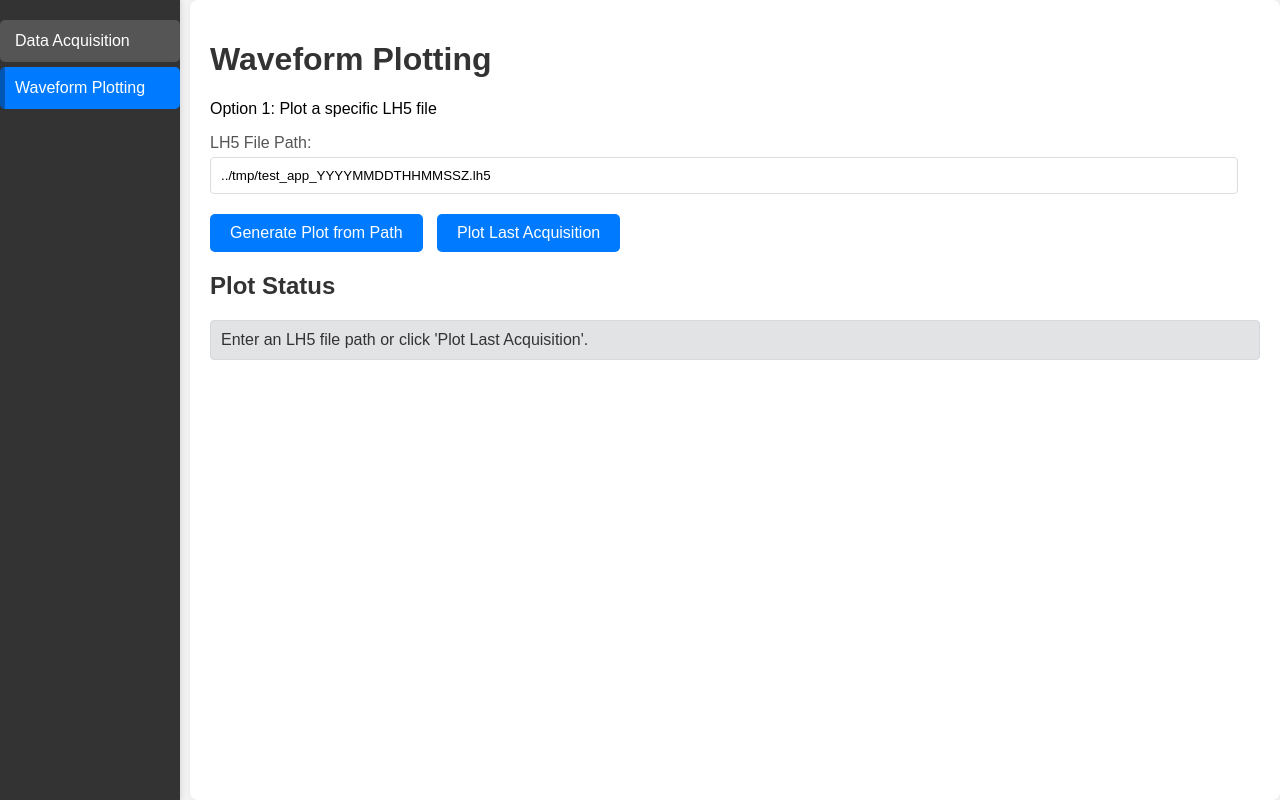
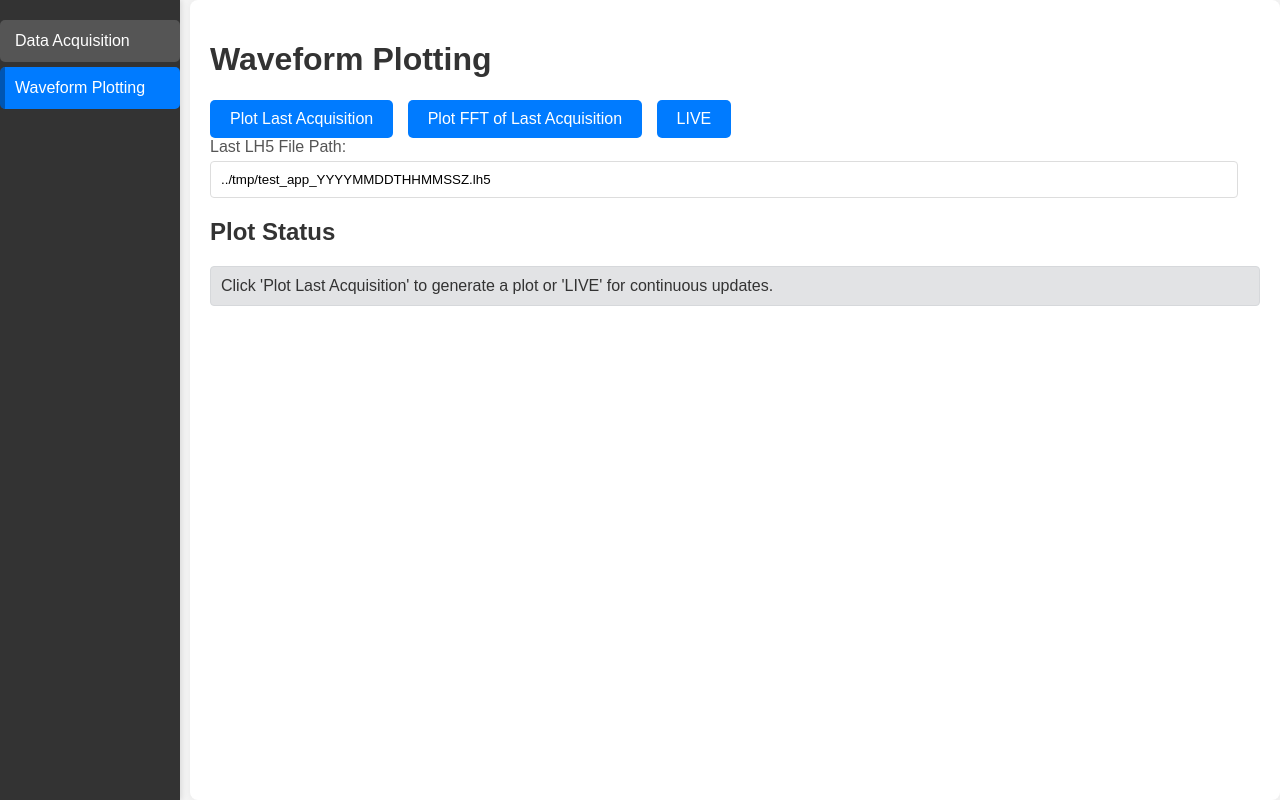
Before and after one commit to valerioda/pycaendaq, a Flask app: page / in a window 1280 px wide, after a click on "Waveform Plotting". Run offline with Flask 3, Linux system fonts and the light colour scheme.

Commit message:
app plot: live and fft

```diff
--- a/app.py
+++ b/app.py
@@ -6,13 +6,14 @@ import time
 import signal
 import re
 import io
-import logging # Import logging module
-from datetime import datetime # Import datetime for date-based log files
+import logging
+from datetime import datetime
 
 from flask import Flask, render_template, request, jsonify, Response, send_file
 import matplotlib.pyplot as plt
 import lgdo.lh5 as lh5
 import numpy as np
+from scipy.signal import periodogram
 
 
 app = Flask(__name__)
@@ -43,6 +44,7 @@ daq_process = None
 output_queue = queue.Queue() # This queue will now be fed by messages passed through the logger
 output_thread = None
 process_lock = threading.Lock()
+total_channels = 64
 
 # Global to store the base name of the last acquired file
 last_output_file_basename = None
@@ -262,6 +264,8 @@ def find_latest_lh5_file(base_path):
 def plot_waveforms():
     data = request.json
     lh5_file_param = data.get('lh5_file')
+    plot_last = data.get('plot_last', False)
+    plot_fft = data.get('plot_fft', False)
 
     resolved_lh5_file = None
 
@@ -271,7 +275,7 @@ def plot_waveforms():
             resolved_lh5_file = find_latest_lh5_file(last_output_file_basename)
             if not resolved_lh5_file:
                 app_logger.error(f"No recent LH5 file found matching '{last_output_file_basename}_YYYYMMDDTHHMMSSZ.lh5'.")
-                return jsonify({'status': 'error', 'message': f"No recent LH5 file found matching '{last_output_file_basename}_YYYYMMDDTHHMMSSZ.lh5'."}), 404
+                return jsonify({'status': 'error', 'message': f"No recent LH5 file found matching '{last_output_file_basename}_YYYYMMSSZ.lh5'."}), 404
             app_logger.info(f"Auto-discovered latest LH5 file: {resolved_lh5_file}")
         else:
             app_logger.error('No LH5 file path provided and no previous acquisition found to infer from.')
@@ -292,48 +296,97 @@ def plot_waveforms():
         channels = lh5.ls(abs_lh5_file)
 
         plot_channels = []
-        for i in range(64):
+        for i in range(total_channels):
             chn = f"ch{i:03d}"
             if chn in channels:
                 plot_channels.append(chn)
-            #if len(plot_channels) >= 6:
-            #    break
 
         if not plot_channels:
             app_logger.warning('No plotable channels found in the LH5 file.')
             return jsonify({'status': 'error', 'message': 'No plotable channels found in the LH5 file.'}), 400
 
-        fig, axes = plt.subplots(len(plot_channels) // 2 + (len(plot_channels) % 2 > 0), 2, figsize=(16, 6 * (len(plot_channels) // 2 + (len(plot_channels) % 2 > 0))))
+        ncols = 4
+        nrows = len(plot_channels) // ncols + (len(plot_channels) % ncols > 0)
+
+        fig, axes = plt.subplots(nrows, ncols, figsize=(24, 6 * nrows))
         axes_flat = axes.flatten()
 
         for idx, chn in enumerate(plot_channels):
             ax = axes_flat[idx]
             try:
-                raw_data = lh5.read(f"{chn}/raw", abs_lh5_file, n_rows=10)
+                if plot_fft:
+                    raw_data = lh5.read(f"{chn}/raw", abs_lh5_file, n_rows=500)
+                    if raw_data is None or not hasattr(raw_data, 'waveform') or raw_data.waveform is None:
+                        ax.set_title(f"{chn} (No WFs)")
+                        continue
+                    wfs = raw_data.waveform.values.nda
+                    nev, wsize = wfs.shape
+                    dt = raw_data.waveform.dt.nda[0]
+                    rate =  1 / dt * 1e9 # rate in Hz
+                    dts = np.linspace(0, (wsize-1) * dt, wsize)
+                    for j in range(min(100, nev)):
+                        (freq, psd_tmp) = periodogram(wfs[j], rate, scaling='density')
+                        if j == 0: psd = psd_tmp
+                        else: psd += psd_tmp
+                    psd = np.array(psd / nev)
+                    freq = np.array(freq)
+                    rms = np.sqrt(np.trapz(psd,freq))
+                    ax.plot(freq[1:], psd[1:])
+                    ax.set_xscale("log")
+                    ax.set_yscale("log")
+                    ax.set_xlim(freq[1],freq[-1])
+                    ax.set_xlabel("Frequency (Hz)")
+                    ax.set_ylabel(r"Power Spectral Density ([ADC$^2$/Hz])")
+                    ax.set_title(f"{chn} (RMS = {rms:.1f} LSB)")
 
-                if raw_data is None or not hasattr(raw_data, 'waveform') or raw_data.waveform is None:
-                    ax.set_title(f"{chn} (No WFs)")
-                    continue
-
-                wfs = raw_data.waveform.values.nda
-
-                if wfs.shape[1] > 0:
-                    dts = np.linspace(0, (wfs.shape[1]-1) * 0.008, wfs.shape[1])
-                    for j in range(min(10, wfs.shape[0])):
-                        wf0 = wfs[j]
-                        ax.plot(dts, wf0)
-                    ax.set_xlim(0, dts[-1])
-                    ax.set_xlabel(r"Time ($\mu$s)")
-                    ax.set_ylabel("ADC")
-                    ax.set_title(chn)
+                elif plot_last:
+                    n_total_rows = lh5.read_n_rows(f"{chn}/raw", abs_lh5_file)
+                    if n_total_rows == 0:
+                        ax.set_title(f"{chn} (No WFs)")
+                        continue
+                    row_offset = max(0, n_total_rows - 1)
+                    raw_data = lh5.read(f"{chn}/raw", abs_lh5_file, start_row=row_offset, n_rows=1)
+                    if raw_data is None or not hasattr(raw_data, 'waveform') or raw_data.waveform is None:
+                        ax.set_title(f"{chn} (No WFs)")
+                        continue
+                    wfs = raw_data.waveform.values.nda
+                    nev, wsize = wfs.shape
+                    dt = raw_data.waveform.dt.nda[0] / 1000. # us
+                    timestamp = raw_data.timestamp.nda
+                    dts = np.linspace(0, (wsize-1) * dt, wsize)
+                    if nev == 1 and wsize > 0:
+                        ax.plot(dts, wfs[0])
+                        ax.set_xlim(0, dts[-1])
+                        ax.set_xlabel(r"Time ($\mu$s)")
+                        ax.set_ylabel("ADC")
+                        date = datetime.fromtimestamp(timestamp[0]/1e9).strftime("%Y-%m-%d %H:%M:%S")
+                        ax.set_title(f"{chn} (Last Event at {date})")
+                    else:
+                        ax.set_title(f"{chn} (No Last Event)")
                 else:
-                    ax.set_title(f"{chn} (Empty WFs)")
-
+                    raw_data = lh5.read(f"{chn}/raw", abs_lh5_file, n_rows=10)
+                    if raw_data is None or not hasattr(raw_data, 'waveform') or raw_data.waveform is None:
+                        ax.set_title(f"{chn} (No WFs)")
+                        continue
+                    wfs = raw_data.waveform.values.nda
+                    nev, wsize = wfs.shape
+                    dt = raw_data.waveform.dt.nda[0] / 1000. # us
+                    dts = np.linspace(0, (wsize-1) * dt, wsize)
+                    for j in range(min(10, nev)):
+                        ax.plot(dts, wfs[j])
+                        ax.set_xlim(0, dts[-1])
+                        ax.set_xlabel(r"Time ($\mu$s)")
+                        ax.set_ylabel("ADC")
+                    ax.set_title(f"{chn} (First {min(10, nev)} Events)")
             except Exception as plot_e:
                 app_logger.exception(f"Error plotting channel {chn}")
                 ax.set_title(f"{chn} (Error)")
                 ax.text(0.5, 0.5, "Plot Error", horizontalalignment='center', verticalalignment='center', transform=ax.transAxes)
                 continue
+
+        for i in range(len(plot_channels), len(axes_flat)):
+            fig.delaxes(axes_flat[i])
+
 
         plt.tight_layout()
 
--- a/daq_scope.py
+++ b/daq_scope.py
@@ -134,6 +134,7 @@ def main():
         recordlengths = int(gen_settings["recordlengths"])
         acqtriggersource = gen_settings["acqtriggersource"]
         tot_channels = int(dig.par.numch.value)
+        sampling_period_ns = int(1e3 / float(dig.par.adc_samplrate.value))
 
         for ch in dig.ch:
             ch.par.chenable.value = "FALSE"
@@ -220,7 +221,7 @@ def main():
                         wf = WaveformTable(
                             size=buffer_size,
                             t0=Array([0]*buffer_size, attrs={"datatype": "array<1>{real}", "units": "ns"}),
-                            dt=Array([1]*buffer_size, attrs={"datatype": "array<1>{real}", "units": "ns"}),
+                            dt=Array([sampling_period_ns]*buffer_size, attrs={"datatype": "array<1>{real}", "units": "ns"}),
                             values=values,
                             values_units="ADC"
                         )
--- a/templates/index.html
+++ b/templates/index.html
@@ -117,13 +117,15 @@
         .button-group button#stopButton:hover:not(:disabled) {
             background-color: #c82333;
         }
-        .button-group button#generatePlotButton,
-        .button-group button#plotLastAcquisitionButton {
+        .button-group button#plotLastAcquisitionButton,
+        .button-group button#livePlotButton,
+        .button-group button#plotFFTButton { /* Added plotFFTButton */
             background-color: #007bff;
             color: white;
         }
-        .button-group button#generatePlotButton:hover:not(:disabled),
-        .button-group button#plotLastAcquisitionButton:hover:not(:disabled) {
+        .button-group button#plotLastAcquisitionButton:hover:not(:disabled),
+        .button-group button#livePlotButton:hover:not(:disabled),
+        .button-group button#plotFFTButton:hover:not(:disabled) { /* Added plotFFTButton */
             background-color: #0056b3;
         }
         .button-group button:disabled {
@@ -207,19 +209,18 @@
 
             <div id="plottingTab" class="tab-content">
                 <h1>Waveform Plotting</h1>
-                <p>Option 1: Plot a specific LH5 file</p>
+                <div class="button-group">
+                    <button type="button" id="plotLastAcquisitionButton">Plot Last Acquisition</button>
+                    <button type="button" id="plotFFTButton">Plot FFT of Last Acquisition</button> <button type="button" id="livePlotButton">LIVE</button>
+                </div>
                 <div class="form-group">
-                    <label for="lh5_file_path">LH5 File Path:</label>
-                    <input type="text" id="lh5_file_path" name="lh5_file_path" value="../tmp/test_app_YYYYMMDDTHHMMSSZ.lh5">
-                </div>
-                <div class="button-group">
-                    <button type="button" id="generatePlotButton">Generate Plot from Path</button>
-                    <button type="button" id="plotLastAcquisitionButton">Plot Last Acquisition</button>
+                    <label for="lh5_file_path">Last LH5 File Path:</label>
+                    <input type="text" id="lh5_file_path" name="lh5_file_path" value="../tmp/test_app_YYYYMMDDTHHMMSSZ.lh5" readonly>
                 </div>
                 <h2>Plot Status</h2>
-                <div id="plotStatusMessage">Enter an LH5 file path or click 'Plot Last Acquisition'.</div>
+                <div id="plotStatusMessage">Click 'Plot Last Acquisition' to generate a plot or 'LIVE' for continuous updates.</div>
                 <div id="waveformPlot">
-                    </div>
+                </div>
             </div>
         </div>
     </div>
@@ -231,13 +232,15 @@
         const daqForm = document.getElementById('daqForm');
 
         const lh5FilePathInput = document.getElementById('lh5_file_path');
-        const generatePlotButton = document.getElementById('generatePlotButton');
         const plotLastAcquisitionButton = document.getElementById('plotLastAcquisitionButton');
+        const plotFFTButton = document.getElementById('plotFFTButton'); // NEW
+        const livePlotButton = document.getElementById('livePlotButton');
         const plotStatusMessage = document.getElementById('plotStatusMessage');
         const waveformPlotDiv = document.getElementById('waveformPlot');
 
 
         let eventSource = null;
+        let livePlotInterval = null;
 
         function showStatus(message, type = '') {
             const now = new Date();
@@ -247,10 +250,20 @@
             statusMessage.scrollTop = statusMessage.scrollHeight;
         }
 
-        function showPlotStatus(message, type = '') {
-            plotStatusMessage.textContent = message;
+        function showPlotStatus(message, type = '', append = false) {
+            const now = new Date();
+            const timestamp = now.toLocaleTimeString() + '.' + String(now.getMilliseconds()).padStart(3, '0');
+            const formattedMessage = `[${timestamp}] ${message}`;
+
+            if (append) {
+                plotStatusMessage.innerHTML += formattedMessage + '\n';
+            } else {
+                plotStatusMessage.innerHTML = formattedMessage;
+            }
             plotStatusMessage.className = type;
+            plotStatusMessage.scrollTop = plotStatusMessage.scrollHeight;
         }
+
 
         startButton.addEventListener('click', async () => {
             startButton.disabled = true;
@@ -342,12 +355,17 @@
             }
         });
 
-        async function generatePlot(lh5FilePath = null) {
-            showPlotStatus('Generating plot...', '');
-            waveformPlotDiv.innerHTML = '';
+        // Modified generatePlot function to accept a 'plotLast' and 'plotFFT' parameter
+        async function generatePlot(lh5FilePath = null, isLive = false, plotLast = false, plotFFT = false) { // MODIFIED
+            if (!isLive) {
+                showPlotStatus('Generating plot...', '');
+                waveformPlotDiv.innerHTML = '';
+            } else {
+                showPlotStatus('Fetching live plot...', '', true);
+            }
 
             try {
-                const requestBody = lh5FilePath ? { lh5_file: lh5FilePath } : {};
+                const requestBody = { lh5_file: lh5FilePath, plot_last: plotLast, plot_fft: plotFFT }; // MODIFIED
 
                 const response = await fetch('/plot_waveforms', {
                     method: 'POST',
@@ -359,54 +377,94 @@
 
                 if (response.ok) {
                     const contentType = response.headers.get('content-type');
-                    // NEW: Read the custom header
                     const resolvedFilePath = response.headers.get('X-LH5-File-Path');
                     if (resolvedFilePath) {
-                        lh5FilePathInput.value = resolvedFilePath; // Update the input field
+                        lh5FilePathInput.value = resolvedFilePath;
                     }
 
                     if (contentType && contentType.includes('image/png')) {
                         const imageBlob = await response.blob();
                         const imageUrl = URL.createObjectURL(imageBlob);
 
+                        while (waveformPlotDiv.firstChild) {
+                            waveformPlotDiv.removeChild(waveformPlotDiv.firstChild);
+                        }
+
                         const img = document.createElement('img');
                         img.src = imageUrl;
                         img.alt = 'Waveform Plot';
                         waveformPlotDiv.appendChild(img);
-                        showPlotStatus('Waveforms plotted successfully.', 'success');
+                        if (!isLive) {
+                            showPlotStatus('Waveforms plotted successfully.', 'success');
+                        } else {
+                            showPlotStatus('Live plot updated.', 'success', true);
+                        }
                     } else if (contentType && contentType.includes('application/json')) {
                         const result = await response.json();
-                        showPlotStatus(`Error generating plot: ${result.message || 'Unknown error.'}`, 'error');
+                        showPlotStatus(`Error generating plot: ${result.message || 'Unknown error.'}`, 'error', isLive);
                     } else {
-                        showPlotStatus('Unexpected response from server.', 'error');
+                        showPlotStatus('Unexpected response from server.', 'error', isLive);
                     }
                 } else {
                     const errorText = await response.text();
                     try {
                         const errorJson = JSON.parse(errorText);
-                        showPlotStatus(`Error (${response.status}): ${errorJson.message || 'Server error.'}`, 'error');
+                        showPlotStatus(`Error (${response.status}): ${errorJson.message || 'Server error.'}`, 'error', isLive);
                     } catch (e) {
-                        showPlotStatus(`Error (${response.status}): ${errorText || 'Server error.'}`, 'error');
+                        showPlotStatus(`Error (${response.status}): ${errorText || 'Server error.'}`, 'error', isLive);
                     }
                 }
             } catch (error) {
                 console.error('Fetch error:', error);
-                showPlotStatus(`Network error: ${error.message}. Could not generate plot.`, 'error');
+                showPlotStatus(`Network error: ${error.message}. Could not generate plot.`, 'error', isLive);
             }
         }
 
-        generatePlotButton.addEventListener('click', () => {
-            const lh5FilePath = lh5FilePathInput.value;
-            if (!lh5FilePath) {
-                showPlotStatus('Please enter an LH5 file path.', 'error');
-                return;
+        // Event listener for "Plot Last Acquisition" button (plots first 10 events)
+        plotLastAcquisitionButton.addEventListener('click', () => {
+            if (livePlotInterval) {
+                clearInterval(livePlotInterval);
+                livePlotInterval = null;
+                livePlotButton.textContent = "LIVE";
+                showPlotStatus('Live plotting stopped.', '');
             }
-            generatePlot(lh5FilePath);
+            // Call generatePlot with null lh5FilePath to trigger automatic latest file detection
+            generatePlot(null, false, false, false); // plotLast: false, plotFFT: false for first 10 events
         });
 
-        plotLastAcquisitionButton.addEventListener('click', () => {
-            generatePlot();
+        // Event listener for "Plot FFT of Last Acquisition" button (NEW)
+        plotFFTButton.addEventListener('click', () => {
+            if (livePlotInterval) {
+                clearInterval(livePlotInterval);
+                livePlotInterval = null;
+                livePlotButton.textContent = "LIVE";
+                showPlotStatus('Live plotting stopped.', '');
+            }
+            // Call generatePlot with plotFFT: true
+            generatePlot(null, false, false, true); // plotLast: false, plotFFT: true
         });
+
+        // Event listener for "LIVE" button (plots last event repeatedly)
+        livePlotButton.addEventListener('click', () => {
+            if (livePlotInterval) {
+                // Stop live plotting
+                clearInterval(livePlotInterval);
+                livePlotInterval = null;
+                livePlotButton.textContent = "LIVE";
+                showPlotStatus('Live plotting stopped.', '');
+            } else {
+                // Start live plotting
+                showPlotStatus('Starting live plot updates (last event)...', '');
+                waveformPlotDiv.innerHTML = ''; // Clear previous plot
+                // Initial plot immediately, requesting only the last event
+                generatePlot(null, true, true, false); // Pass true for live updates and plotLast, plotFFT: false
+                livePlotInterval = setInterval(() => {
+                    generatePlot(null, true, true, false); // Pass true for live updates and plotLast, plotFFT: false
+                }, 5000); // Update every 5 seconds
+                livePlotButton.textContent = "STOP LIVE";
+            }
+        });
+
 
         function openTab(tabId) {
             const tabContents = document.querySelectorAll('.tab-content');
```
Also changed, not shown: configs/config_scope.yaml (+18 -18 lines), 1 other file.
